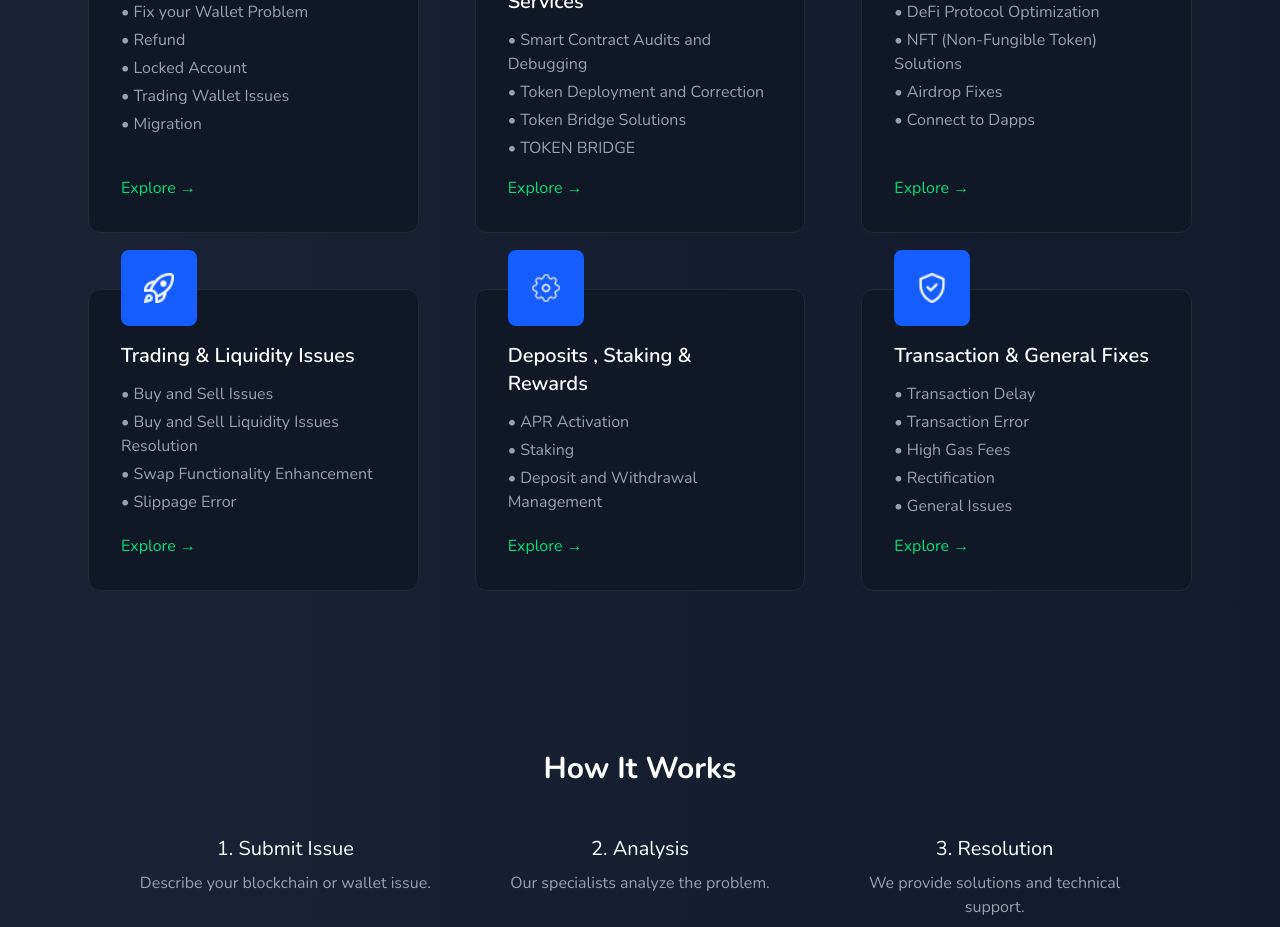
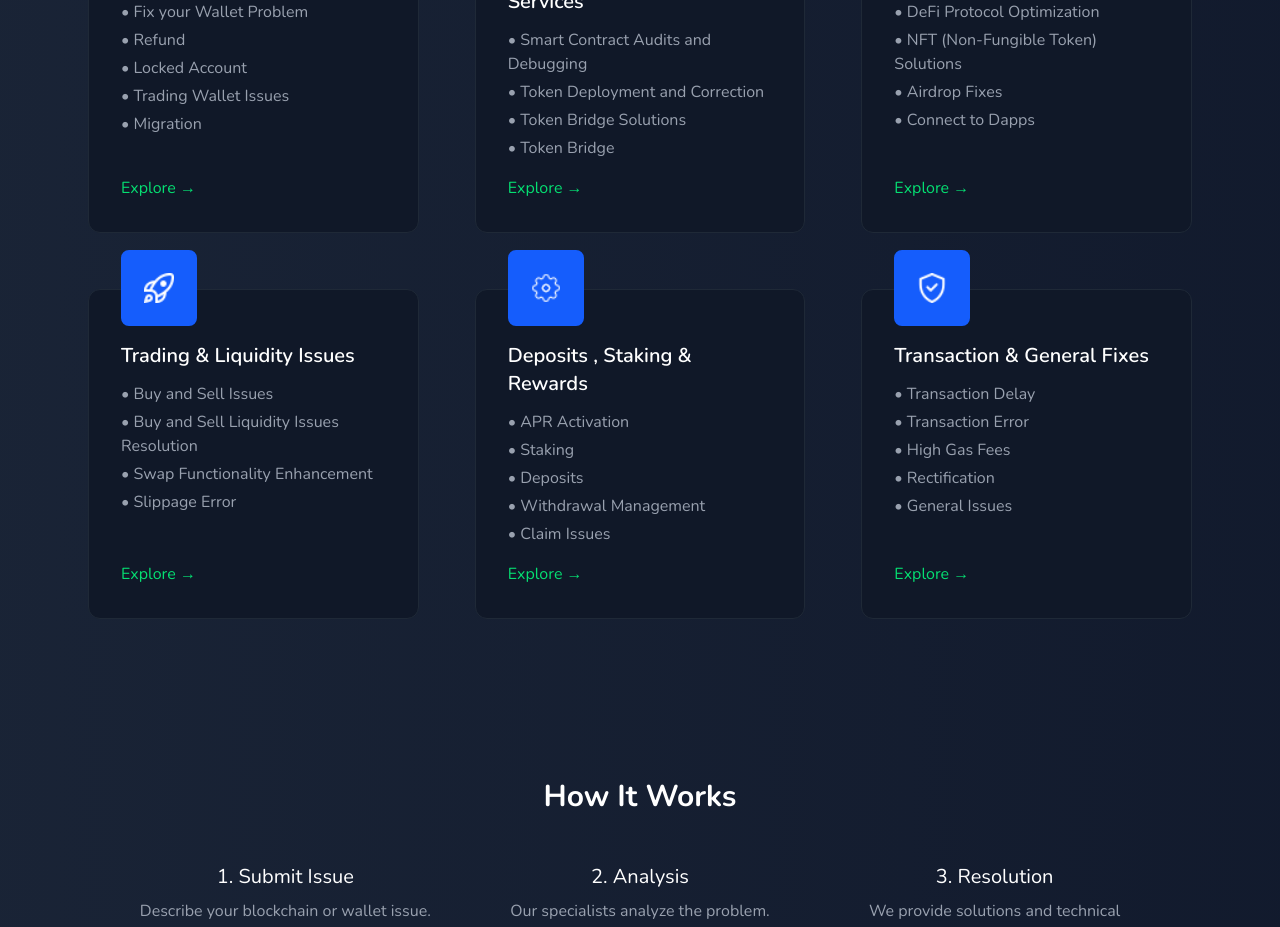
Before and after one commit to vhemmsley/Bitfix-Blockchain-Rectification-WebApp, a Vue app: page / in a window 1280 px wide. Shown: the part 920-1847 px from the top of the page. Built offline with nearby package versions, Linux system fonts and the light colour scheme.

Commit message:
landing page issues fix

```diff
--- a/src/pages/LandingPage/LandingPage.vue
+++ b/src/pages/LandingPage/LandingPage.vue
@@ -192,7 +192,7 @@
                   <li>• Smart Contract Audits and Debugging</li>
                   <li>• Token Deployment and Correction</li>
                   <li>• Token Bridge Solutions</li>
-                  <li>• TOKEN BRIDGE</li>
+                  <li>• Token Bridge</li>
                 </ul>
 
                 <span class="text-green-400 mt-auto">Explore →</span>
@@ -281,7 +281,9 @@
                 <ul class="text-gray-400 mb-4 space-y-1 flex-1">
                   <li>• APR Activation</li>
                   <li>• Staking</li>
-                  <li>• Deposit and Withdrawal Management</li>
+                  <li>• Deposits</li>
+                  <li>• Withdrawal Management</li>
+                  <li>• Claim Issues</li>
                 </ul>
 
                 <span class="text-green-400 mt-auto">Explore →</span>
```
